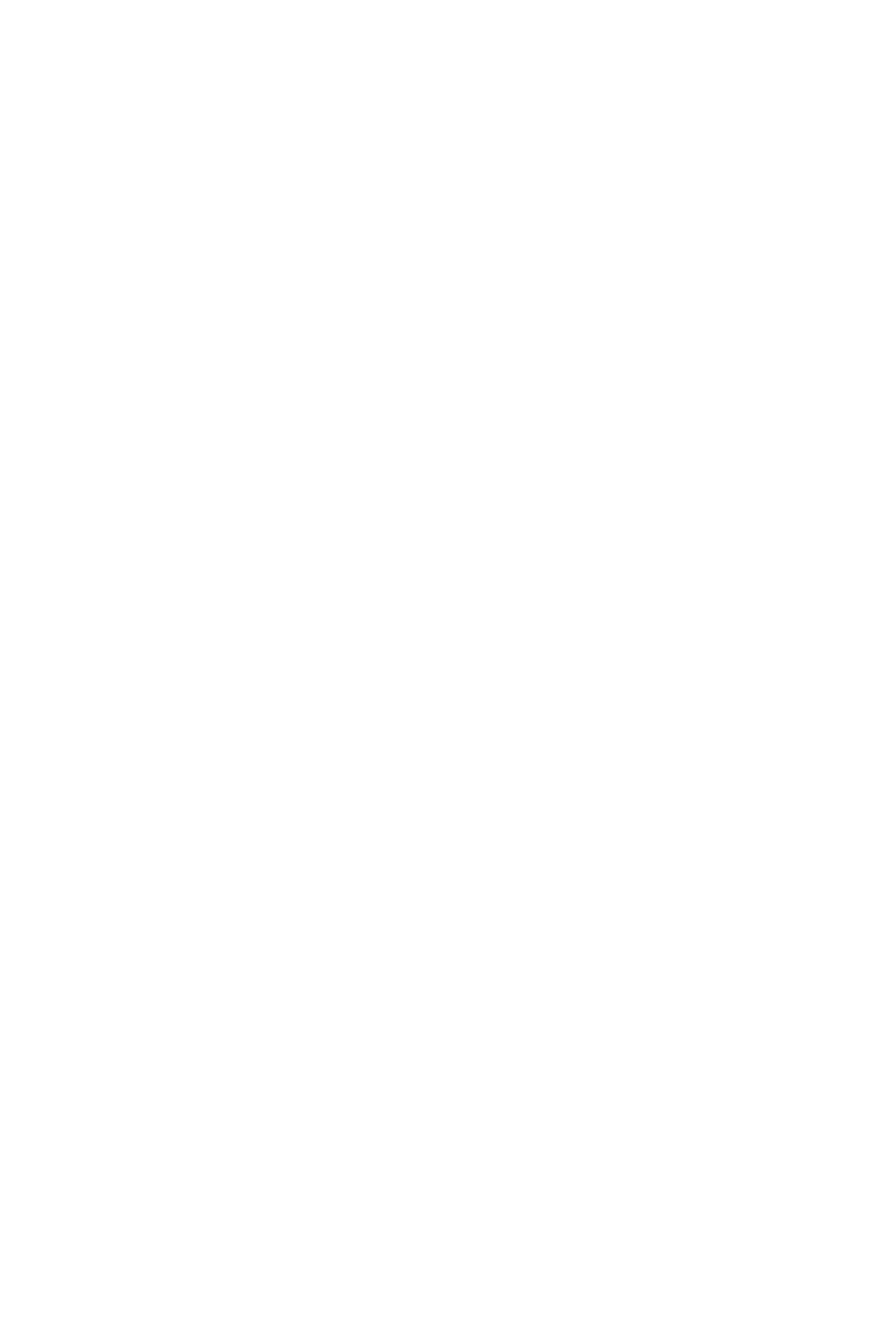
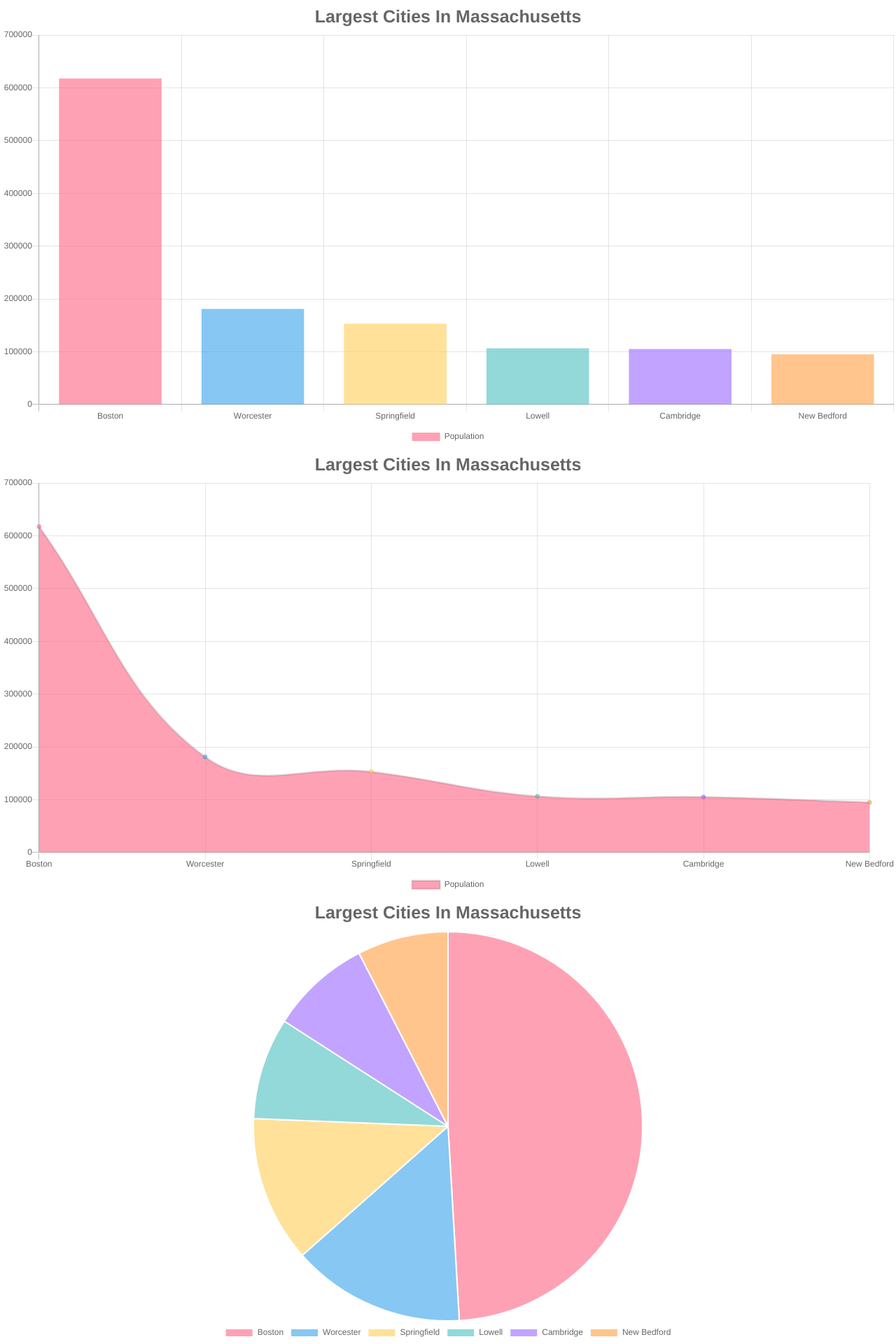
Before and after one commit to necoline/world-bank-hackathon, a React (Create React App) app in the folder womenWhoCode/world-bank/: page / in a window 1280 px wide. Shown: the part 840-2760 px from the top of the page at 70% size. Before the commit the page ends 840 px from the top, so only its background shows below. Built offline with nearby package versions, Linux system fonts and the light colour scheme.

Commit message:
simple chart working

```diff
--- a/womenWhoCode/world-bank/package.json
+++ b/womenWhoCode/world-bank/package.json
@@ -3,7 +3,9 @@
   "version": "0.1.0",
   "private": true,
   "dependencies": {
+    "chart.js": "^2.7.0",
     "react": "^16.0.0",
+    "react-chartjs-2": "^2.6.4",
     "react-dom": "^16.0.0",
     "react-scripts": "1.0.14"
   },
--- a/womenWhoCode/world-bank/src/App.js
+++ b/womenWhoCode/world-bank/src/App.js
@@ -1,10 +1,44 @@
 import React, { Component } from 'react';
-import logo from './logo.svg';
 import SideMenu from './SideMenu.js';
 import Graph from './Graph.js';
 import './App.css';
 
 class App extends Component {
+  constructor() {
+    super();
+    this.state = {
+      chartData: {},
+    };
+  }
+
+  componentWillMount() {
+    this.getChartData();
+  }
+
+  getChartData() {
+    // Ajax calls here
+    this.setState({
+      chartData: {
+        labels: ['Boston', 'Worcester', 'Springfield', 'Lowell', 'Cambridge', 'New Bedford'],
+        datasets: [
+          {
+            label: 'Population',
+            data: [617594, 181045, 153060, 106519, 105162, 95072],
+            backgroundColor: [
+              'rgba(255, 99, 132, 0.6)',
+              'rgba(54, 162, 235, 0.6)',
+              'rgba(255, 206, 86, 0.6)',
+              'rgba(75, 192, 192, 0.6)',
+              'rgba(153, 102, 255, 0.6)',
+              'rgba(255, 159, 64, 0.6)',
+              'rgba(255, 99, 132, 0.6)',
+            ],
+          },
+        ],
+      },
+    });
+  }
+
   render() {
     return (
       <div className="App">
@@ -15,7 +49,7 @@
           <SideMenu />
         </div>
         <div>
-          <Graph />
+          <Graph chartData={this.state.chartData} location="Massachusetts" legendPosition="bottom" />
         </div>
       </div>
     );
--- a/womenWhoCode/world-bank/src/Graph.js
+++ b/womenWhoCode/world-bank/src/Graph.js
@@ -1,11 +1,69 @@
 import React, { Component } from 'react';
 import './App.css';
+import { Bar, Line, Pie } from 'react-chartjs-2';
 
 class Graph extends Component {
+  constructor(props) {
+    super(props);
+    this.state = {
+      chartData: props.chartData,
+    };
+  }
+
+  static defaultProps = {
+    displayTitle: true,
+    displayLegend: true,
+    legendPosition: 'right',
+    location: 'City',
+  };
+
   render() {
     return (
-      <div>
-        Graph
+      <div className="chart">
+        <Bar
+          data={this.state.chartData}
+          options={{
+            title: {
+              display: this.props.displayTitle,
+              text: 'Largest Cities In ' + this.props.location,
+              fontSize: 25,
+            },
+            legend: {
+              display: this.props.displayLegend,
+              position: this.props.legendPosition,
+            },
+          }}
+        />
+
+        <Line
+          data={this.state.chartData}
+          options={{
+            title: {
+              display: this.props.displayTitle,
+              text: 'Largest Cities In ' + this.props.location,
+              fontSize: 25,
+            },
+            legend: {
+              display: this.props.displayLegend,
+              position: this.props.legendPosition,
+            },
+          }}
+        />
+
+        <Pie
+          data={this.state.chartData}
+          options={{
+            title: {
+              display: this.props.displayTitle,
+              text: 'Largest Cities In ' + this.props.location,
+              fontSize: 25,
+            },
+            legend: {
+              display: this.props.displayLegend,
+              position: this.props.legendPosition,
+            },
+          }}
+        />
       </div>
     );
   }
```
Also changed, not shown: 1 other file (tests, documents, lock files or other folders).
